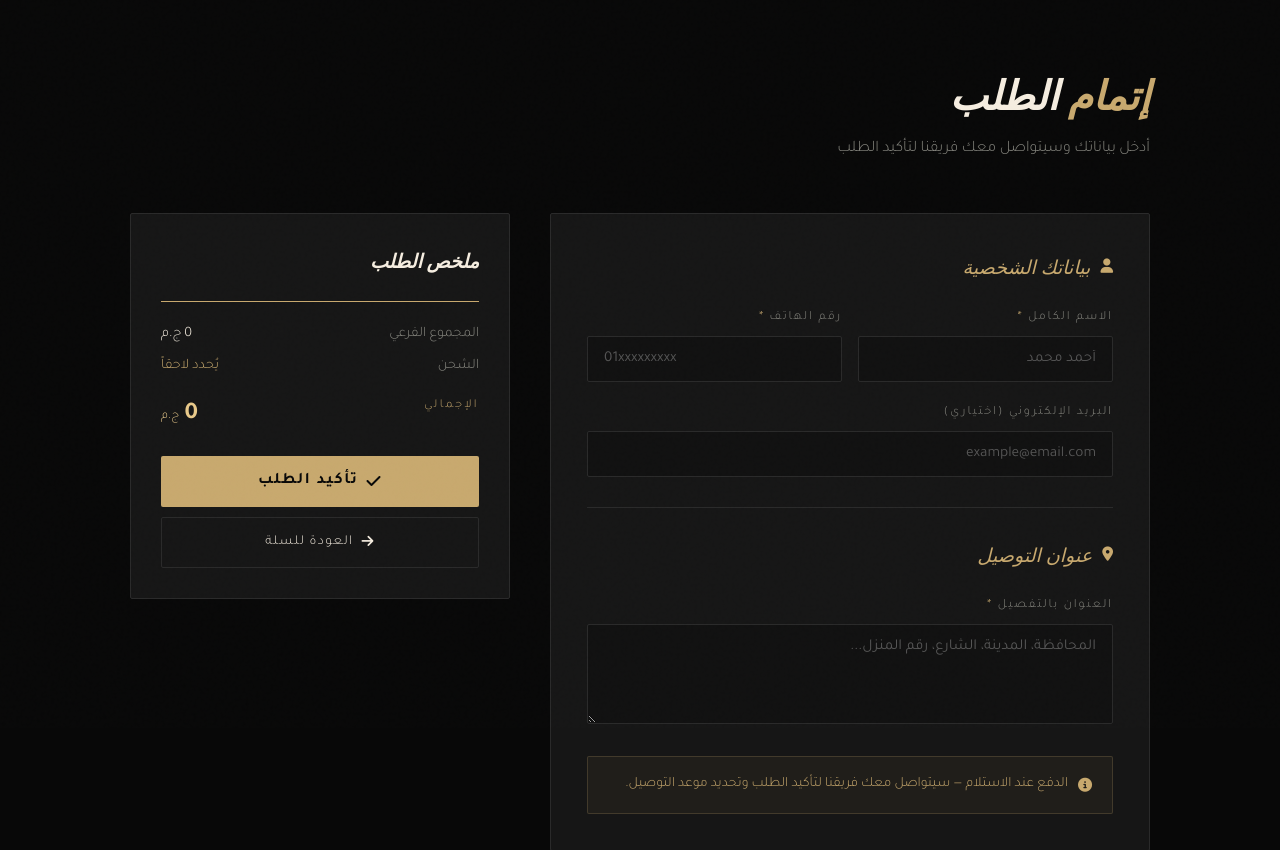
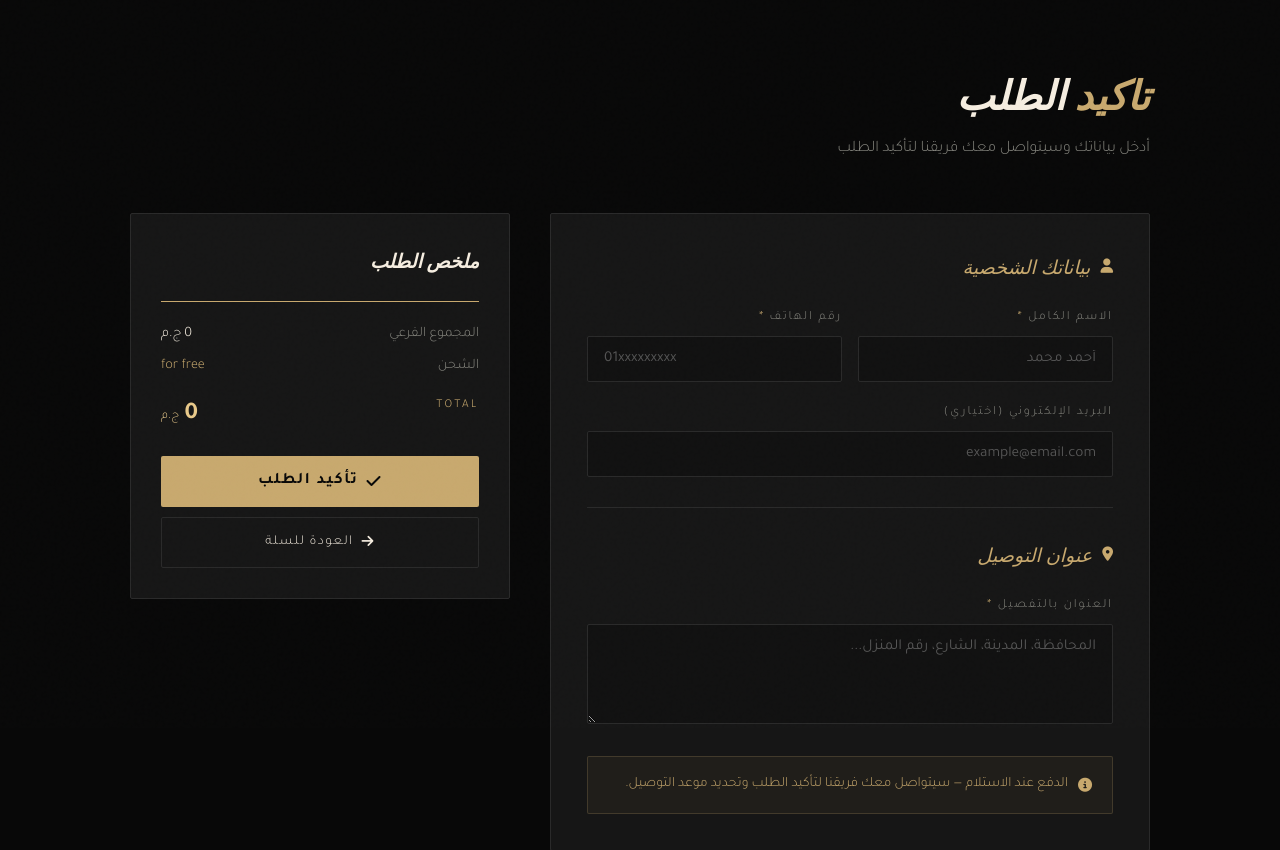
Before and after one commit to k82039232-web/saivra-perfumes, a Flask app: template templates/checkout.html in a window 1280 px wide. Shown: the part 72-922 px from the top of the page. Run offline with Flask 3, Linux system fonts and the light colour scheme; the template is opened without the code that fills it, so the values that code supplies are empty; some web fonts are replaced.

```diff
--- a/templates/checkout.html
+++ b/templates/checkout.html
@@ -1,5 +1,5 @@
 {% extends 'base.html' %}
-{% block title %}إتمام الطلب — Saivra{% endblock %}
+{% block title %}تاكيد الطلب — Saivra{% endblock %}
 
 {% block head %}
 <style>
@@ -82,7 +82,7 @@
 
 {% block content %}
 <div class="checkout-page">
-  <h1 class="page-title"><span>إتمام</span> الطلب</h1>
+  <h1 class="page-title"><span>تاكيد</span> الطلب</h1>
   <p class="page-sub">أدخل بياناتك وسيتواصل معك فريقنا لتأكيد الطلب</p>
 
   <form method="post" action="{{ url_for('checkout') }}">
@@ -127,7 +127,7 @@
         <div class="oi-img">
           {% if item.product.image_url %}
             <img src="{{ item.product.image_url }}" alt="{{ item.product.name }}"/>
-          {% else %}🪻{% endif %}
+          {% else %}🧴💨{% endif %}
         </div>
         <div>
           <div class="oi-name">{{ item.product.name }}</div>
@@ -139,9 +139,9 @@
 
       <div class="total-block">
         <div class="row"><span class="label">المجموع الفرعي</span><span>{{ "%.0f"|format(total) }} ج.م</span></div>
-        <div class="row"><span class="label">الشحن</span><span style="color:var(--gold)">يُحدد لاحقاً</span></div>
+        <div class="row"><span class="label">الشحن</span><span style="color:var(--gold)">for free</span></div>
         <div class="grand">
-          <span class="label">الإجمالي</span>
+          <span class="label">Total</span>
           <span class="amount">{{ "%.0f"|format(total) }} <small style="font-size:.8rem;font-weight:300;">ج.م</small></span>
         </div>
       </div>
```
